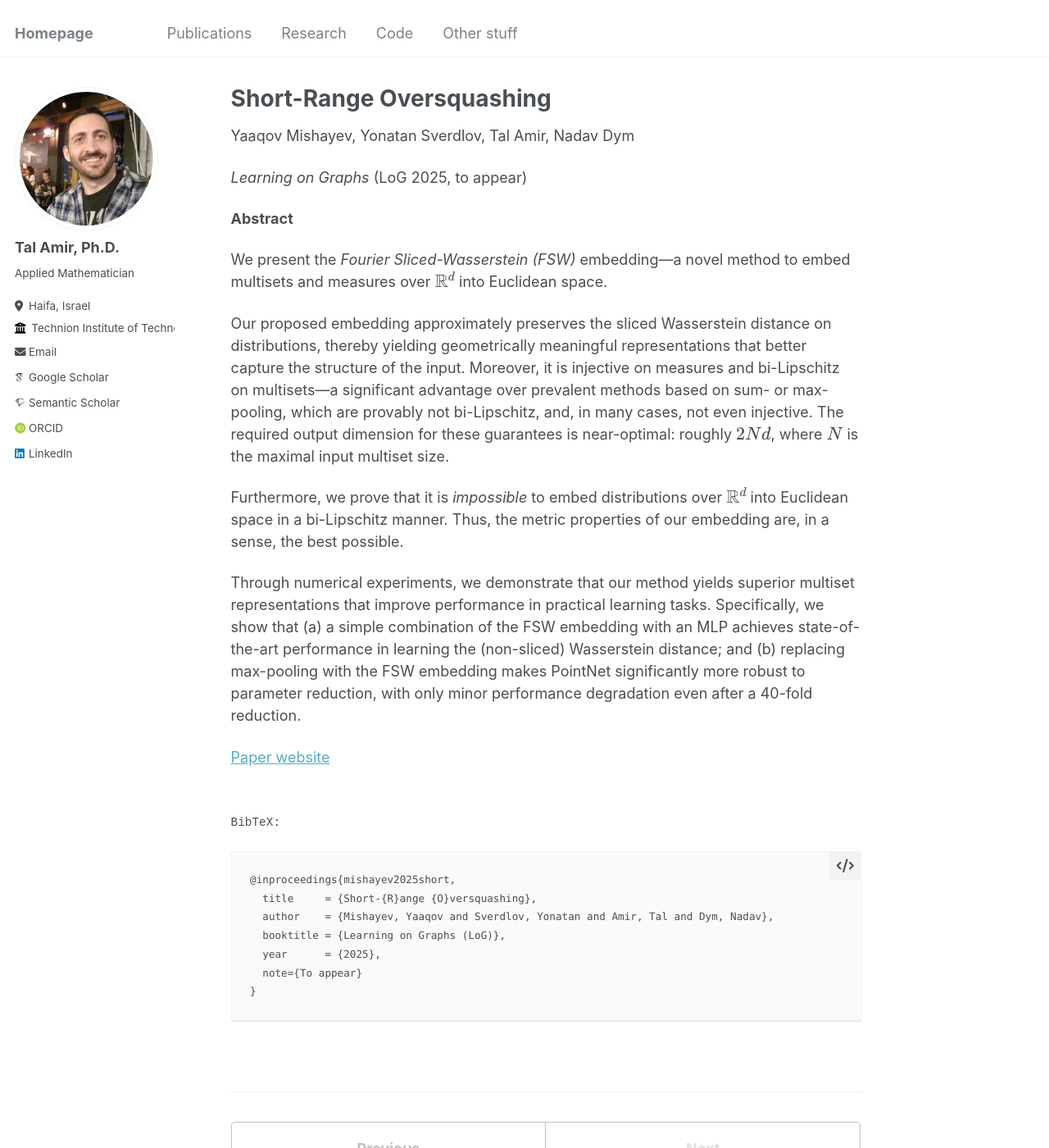
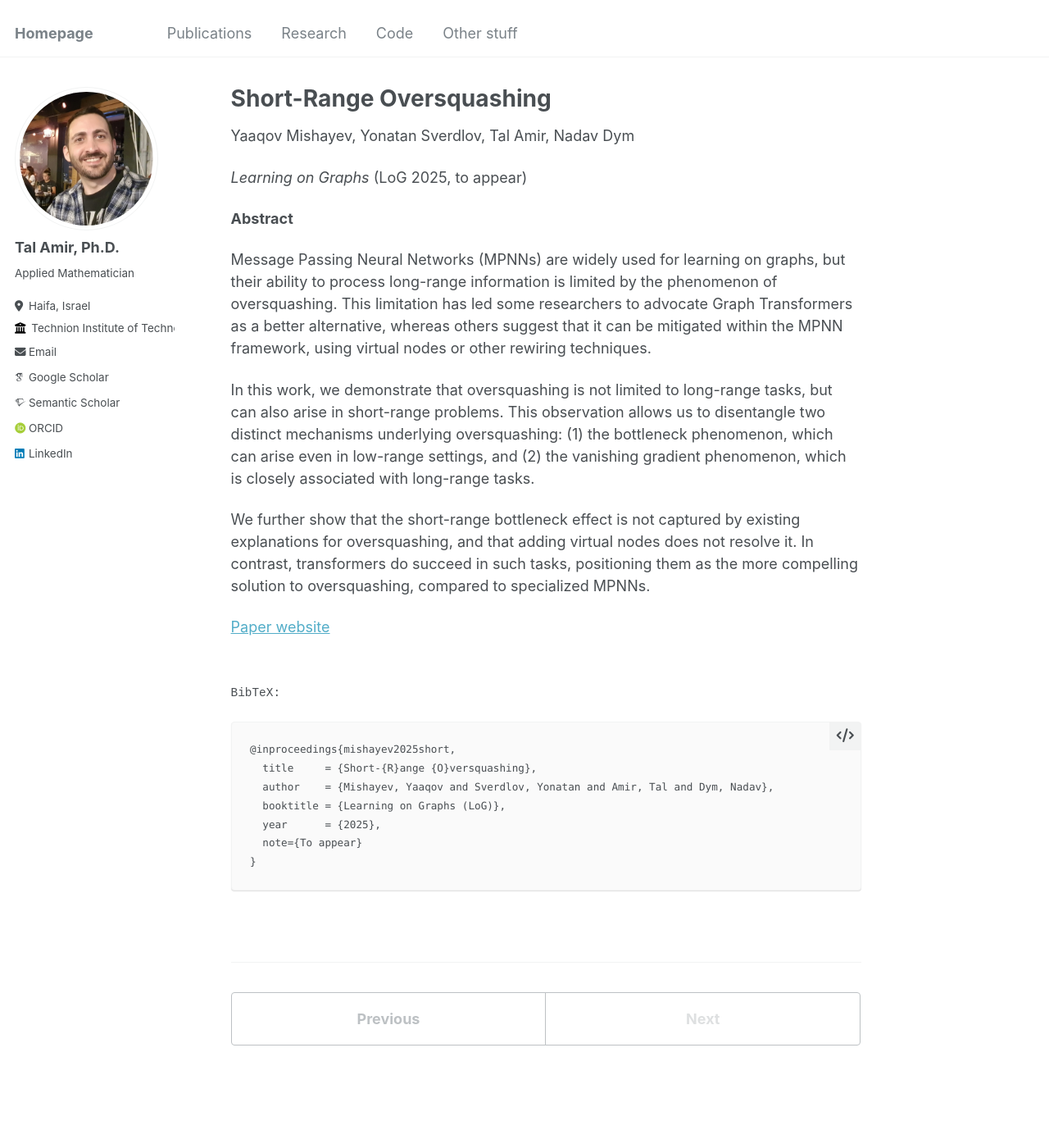
Before and after one commit to tal-amir/tal-amir.github.io, a Jekyll site: the page built from _publications/2025-12 Short-Range Oversquashing.md, in a window 1280 px wide and 1400 px high. Shown: the whole window at 82% size. Built offline with Jekyll 4.4.1, drawn with Linux system fonts in a browser that asks for light colours; some web fonts are replaced; formulas are drawn with MathJax 3.

Commit message:
Update 2025-12 Short-Range Oversquashing.md

```diff
--- a/_publications/2025-12 Short-Range Oversquashing.md
+++ b/_publications/2025-12 Short-Range Oversquashing.md
@@ -25,10 +25,8 @@ bibtex: |
 
 **Abstract**
 
-We present the _Fourier Sliced-Wasserstein (FSW)_ embedding—a novel method to embed multisets and measures over $\mathbb{R}^d$ into Euclidean space.
+Message Passing Neural Networks (MPNNs) are widely used for learning on graphs, but their ability to process long-range information is limited by the phenomenon of oversquashing. This limitation has led some researchers to advocate Graph Transformers as a better alternative, whereas others suggest that it can be mitigated within the MPNN framework, using virtual nodes or other rewiring techniques.
 
-Our proposed embedding approximately preserves the sliced Wasserstein distance on distributions, thereby yielding geometrically meaningful representations that better capture the structure of the input. Moreover, it is injective on measures and bi-Lipschitz on multisets—a significant advantage over prevalent methods based on sum- or max-pooling, which are provably not bi-Lipschitz, and, in many cases, not even injective. The required output dimension for these guarantees is near-optimal: roughly $2 N d$, where $N$ is the maximal input multiset size.
+In this work, we demonstrate that oversquashing is not limited to long-range tasks, but can also arise in short-range problems. This observation allows us to disentangle two distinct mechanisms underlying oversquashing: (1) the bottleneck phenomenon, which can arise even in low-range settings, and (2) the vanishing gradient phenomenon, which is closely associated with long-range tasks.
 
-Furthermore, we prove that it is _impossible_ to embed distributions over $\mathbb{R}^d$ into Euclidean space in a bi-Lipschitz manner. Thus, the metric properties of our embedding are, in a sense, the best possible.
-
-Through numerical experiments, we demonstrate that our method yields superior multiset representations that improve performance in practical learning tasks. Specifically, we show that (a) a simple combination of the FSW embedding with an MLP achieves state-of-the-art performance in learning the (non-sliced) Wasserstein distance; and (b) replacing max-pooling with the FSW embedding makes PointNet significantly more robust to parameter reduction, with only minor performance degradation even after a 40-fold reduction.
+We further show that the short-range bottleneck effect is not captured by existing explanations for oversquashing, and that adding virtual nodes does not resolve it. In contrast, transformers do succeed in such tasks, positioning them as the more compelling solution to oversquashing, compared to specialized MPNNs.
```
